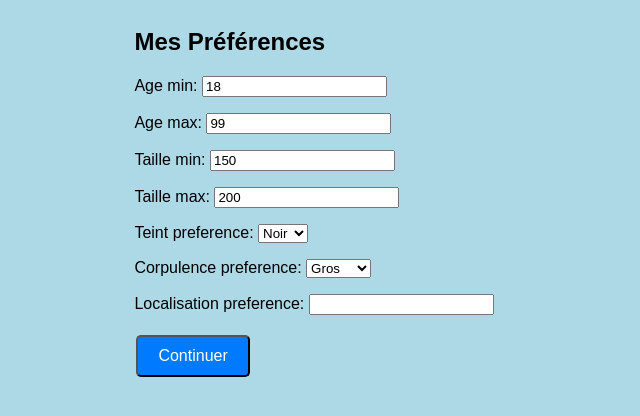
After one commit to Blanche1718/PIL_2324_3, a Django app: page /preferences/ in a window 1280 px wide. The commit adds this page. Shown: the top 416 px of the page, without its empty margins (0-640 px from the left). Run offline with Django 5.2, Linux system fonts and the light colour scheme; the visitor is signed in with stand-in values (Sample User, id 1); data comes from the database, SQL or seed files in the repository.

Commit message:
ATH commit

```diff
--- a/Rencontre/Both/form.py
+++ b/Rencontre/Both/form.py
@@ -4,7 +4,7 @@ from django.contrib.auth.forms import AuthenticationForm
 from django.contrib.auth.forms import UserCreationForm
 
 from django.contrib.auth.models import User
-from .models import Profile
+from .models import Profile , Preferences
 
 class LoginForm(AuthenticationForm):
     username = forms.CharField(label='Pseudo' , widget=forms.TextInput(attrs={
@@ -43,3 +43,9 @@ class ProfileForm(forms.ModelForm):
     class Meta:
         model = Profile
         fields = ['photo','bio','numero','age','profession','date_d_anniversaire','genre','sex','lieu_de_travail','Corpulence','Couleur_de_peau','Localisation','Secteur_d_activite','taille']
+
+
+class PreferencesForm(forms.ModelForm):
+    class Meta:
+        model = Preferences
+        fields = ['age_min', 'age_max', 'taille_min', 'taille_max', 'teint_preference', 'corpulence_preference', 'localisation_preference']
--- a/Rencontre/Both/signals.py
+++ b/Rencontre/Both/signals.py
@@ -1,13 +1,25 @@
-from django.contrib.auth.models import User
 from django.db.models.signals import post_save
 from django.dispatch import receiver
-from .models import Profile
+from django.contrib.auth.models import User
+from .models import Profile, Preferences
 
 @receiver(post_save, sender=User)
 def create_user_profile(sender, instance, created, **kwargs):
     if created:
         Profile.objects.create(user=instance)
+        Preferences.objects.create(
+            user=instance,
+            age_min=18,
+            age_max=99,
+            taille_min=150,
+            taille_max=200,
+            teint_preference='Clair',
+            corpulence_preference='Normal',
+            localisation_preference='',
+
+        )
 
 @receiver(post_save, sender=User)
 def save_user_profile(sender, instance, **kwargs):
     instance.profile.save()
+    instance.preferences.save()
--- /dev/null
+++ b/Rencontre/Both/static/css/styles.css
@@ -0,0 +1,52 @@
+body {
+    font-family: Arial, sans-serif;
+}
+
+.container {
+    width: 80%;
+    margin: auto;
+    overflow: hidden;
+}
+
+.btn {
+    display: inline-block;
+    padding: 10px 20px;
+    font-size: 16px;
+    text-align: center;
+    text-decoration: none;
+    margin: 4px 2px;
+    cursor: pointer;
+    border-radius: 5px;
+}
+
+.btn-primary {
+    background-color: #007bff;
+    color: white;
+}
+
+.btn-secondary {
+    background-color: #6c757d;
+    color: white;
+}
+
+.btn-success {
+    background-color: #28a745;
+    color: white;
+}
+
+.btn-danger {
+    background-color: #dc3545;
+    color: white;
+}
+
+ul {
+    list-style-type: none;
+    padding: 0;
+}
+
+li {
+    background: #f4f4f4;
+    margin: 5px;
+    padding: 10px;
+    border: #ccc 1px solid;
+}
--- /dev/null
+++ b/Rencontre/Both/templates/Both/preferences.html
@@ -0,0 +1,18 @@
+{% load static %}
+<!DOCTYPE html>
+<html>
+<head>
+    <title>Mes Préférences</title>
+    <link rel="stylesheet" type="text/css" href="{% static 'css/styles.css' %}">
+</head>
+<body style="background-color: #ADD8E6;">
+    <div class="container">
+        <h2>Mes Préférences</h2>
+        <form method="post">
+            {% csrf_token %}
+            {{ form.as_p }}
+            <button type="submit" class="btn btn-primary">Continuer</button>
+        </form>
+    </div>
+</body>
+</html>
--- a/Rencontre/Both/templates/Both/profil.html
+++ b/Rencontre/Both/templates/Both/profil.html
@@ -1,3 +1,4 @@
+{% load static %}
 <<<<<<< HEAD
 {% load static %}
 =======
@@ -59,6 +60,8 @@
                 </div>
                 <div class="user-actions">
                     <button class="edit-profile"><a href="{% url 'modif' %}">Editer de profil</a></button>
+                    <button class="continue"><a href="{% url 'edit_preferences' %}">Continuer</a></button>
+
                 </div>
             </header>
             <section class="profile-details">
--- a/Rencontre/Both/urls.py
+++ b/Rencontre/Both/urls.py
@@ -15,9 +15,9 @@ urlpatterns = [
     path('informations/',views.informations_views,name='Informations'),
     path('contact/',views.contact_views,name='contact'),
     path('logout/',LogoutView.as_view(next_page='login' ) ,name='logout'),
+     path('preferences/', views.edit_preferences, name='edit_preferences'),
     path('suggestions/', views.suggestions, name='suggestions'),
-    path('user/<int:pk>/', views.user_detail, name='user_detail'),
-    path('add_user/', lambda request: HttpResponse('Page blanche vide'), name='add_user'),
+    path('profile/<int:user_id>/', views.profile_detail, name='profile_detail'),
 
 
 
--- a/Rencontre/Both/views.py
+++ b/Rencontre/Both/views.py
@@ -1,12 +1,32 @@
 from typing import Any
+from urllib import request
 from django.contrib.auth.decorators import login_required
 from django.http import HttpRequest
 from django.http.response import HttpResponse as HttpResponse
 from django.shortcuts import render , redirect , get_object_or_404
 #from django.contrib.auth.forms import UserCreationForm
-from .form import MyUserForm, ProfileForm
-from .models import Profile
+from .form import MyUserForm, PreferencesForm, ProfileForm
+from .models import Preferences, Profile
 from django.contrib.auth.views import LoginView
+
+
+from django.contrib.auth.decorators import login_required
+from django.http import HttpRequest, HttpResponse
+from django.shortcuts import render, redirect, get_object_or_404
+from .form import MyUserForm, PreferencesForm, ProfileForm
+from .models import Preferences, Profile
+from django.contrib.auth.views import LoginView
+from django.contrib.auth.models import User
+from django.contrib.auth.forms import PasswordResetForm
+from django.core.mail import send_mail
+from django.contrib.auth.tokens import default_token_generator
+from django.utils.http import urlsafe_base64_encode
+from django.utils.encoding import force_bytes
+from django.contrib.sites.shortcuts import get_current_site
+from django.urls import reverse_lazy
+from django.conf import settings
+from django.db.models.signals import post_save
+from django.dispatch import receiver
 
 
 @login_required
@@ -14,11 +34,11 @@ def view_profile(request):
     profile = get_object_or_404(Profile, user=request.user)
     return render(request, 'Both/profil.html', {'profile': profile})
 
+
 @login_required
 def edit_profile(request):
     if request.method == 'POST':
-        print(request.FILES)
-        form = ProfileForm(request.POST,request.FILES, instance=request.user.profile)
+        form = ProfileForm(request.POST, request.FILES, instance=request.user.profile)
         if form.is_valid():
             form.save()
             return redirect('profil')
@@ -27,23 +47,46 @@ def edit_profile(request):
     return render(request, 'Both/modif.html', {'form': form})
 
 
+
 def inscription_views(request):
     if request.user.is_authenticated:
         return redirect('profil')
     if request.method == 'POST':
         form = MyUserForm(request.POST)
         if form.is_valid():
-            form.save()
+            user = form.save()
+            # Try to get existing profile for the user
+            try:
+                profile = Profile.objects.get(user=user)
+                # Update existing profile with new data
+                profile.first_name = user.first_name
+                profile.last_name = user.last_name
+                profile.save()
+            except Profile.DoesNotExist:
+                # Create profile if it doesn't exist
+                Profile.objects.create(user=user)
+
+            # Try to get existing preferences for the user
+            try:
+                preferences = Preferences.objects.get(user=user)
+                # Update existing preferences with new data
+                preferences.save()  # Update the preferences fields accordingly
+            except Preferences.DoesNotExist:
+                # Create preferences if they don't exist
+                Preferences.objects.create(user=user)
+
             return redirect('login')
-    else :
+    else:
         form = MyUserForm()
     context = {
         'form': form,
     }
     return render(request, 'Both/inscription.html', context)
 
+
 class Myloginview(LoginView):
-    template_name= 'Both/login.html'
+    template_name = 'Both/login.html'
+
     def dispatch(self, request, *args, **kwargs):
         if request.user.is_authenticated:
             return redirect('profil')
@@ -53,26 +96,75 @@ class Myloginview(LoginView):
 def index(request):
     return render(request, 'Both/index.html')
 
+
 def informations_views(request):
     return render(request, 'Both/informations.html')
+
 
 def contact_views(request):
     return render(request, 'Both/contact.html')
 
+@login_required
+def edit_profile(request):
+    if request.method == 'POST':
+        form = ProfileForm(request.POST, request.FILES, instance=request.user.profile)
+        if form.is_valid():
+            form.save()
+            return redirect('profil')
+    else:
+        form = ProfileForm(instance=request.user.profile)
+    return render(request, 'Both/modif.html', {'form': form})
+
+@login_required
+def edit_preferences(request):
+    preferences, created = Preferences.objects.get_or_create(
+        user=request.user,
+        defaults={
+            'age_min': 18,
+            'age_max': 99,
+            'taille_min': 150,
+            'taille_max': 200,
+            'teint_preference': 'Clair',
+            'corpulence_preference': 'Normal',
+            'localisation_preference': '',
+            'genre_preference': 'Féminin',
+        }
+    )
+
+    if request.method == 'POST':
+        form = PreferencesForm(request.POST, instance=preferences)
+        if form.is_valid():
+            form.save()
+            return redirect('suggestions')
+    else:
+        form = PreferencesForm(instance=preferences)
+
+    return render(request, 'Both/preferences.html', {'form': form})
+
+
 
 @login_required
 def suggestions(request):
-    user_profile = request.user.profile
-    if user_profile.genre.lower() == 'masculin':
-        suggestions = Profile.objects.filter(genre='Féminin', age__range=(user_profile.age - 4, user_profile.age + 4))
-    else:
-        suggestions = Profile.objects.filter(genre='Masculin', age__range=(user_profile.age - 4, user_profile.age + 4))
-    return render(request, 'Both/suggestions.html', {'suggestions': suggestions})
+    preferences = get_object_or_404(Preferences, user=request.user)
+    profiles = Profile.objects.filter(
+        age__gte=preferences.age_min,
+        age__lte=preferences.age_max,
+        taille__gte=preferences.taille_min,
+        taille__lte=preferences.taille_max,
+        Couleur_de_peau=preferences.teint_preference,
+        Corpulence=preferences.corpulence_preference,
+        Localisation=preferences.localisation_preference,
+        genre='Féminin' if request.user.profile.genre == 'Masculin' else 'Masculin'
+    )
+    return render(request, 'Both/suggestions.html', {'profiles': profiles})
+
 
 @login_required
-def user_detail(request, pk):
-    user_profile = get_object_or_404(Profile, pk=pk)
-    return render(request, 'Both/user_detail.html', {'user_profile': user_profile})
+def profile_detail(request, user_id):
+    profile = get_object_or_404(Profile, user_id=user_id)
+    return render(request, 'Both/user_detail.html', {'profile': profile})
+
+
 
 from django.contrib.auth.forms import PasswordResetForm
 from django.contrib.auth.models import User
--- a/Rencontre/Rencontre/settings.py
+++ b/Rencontre/Rencontre/settings.py
@@ -81,8 +81,8 @@ ACCOUNT_EMAIL_REQUIRED = False
 DATABASES = {
     'default': {
         'ENGINE': 'django.db.backends.postgresql',
-        'NAME': 'Django_Base',
-        'USER': 'POSTGRES',
+        'NAME': 'SUGG',
+        'USER': 'postgres',
         'PASSWORD': 'angelina17.',
         'HOST':'localhost',
         'PORT': '5432',
```
Also changed, not shown: Rencontre/Both/models.py (+15 -3 lines), Rencontre/Both/templates/Both/suggestions.html (+15 -10 lines), Rencontre/Both/templates/Both/user_detail.html (+22 -13 lines), Rencontre/Both/migrations/0005_alter_profile_corpulence_and_more.py (added), Rencontre/Both/migrations/0006_alter_preferences_corpulence_preference_and_more.py (added).
